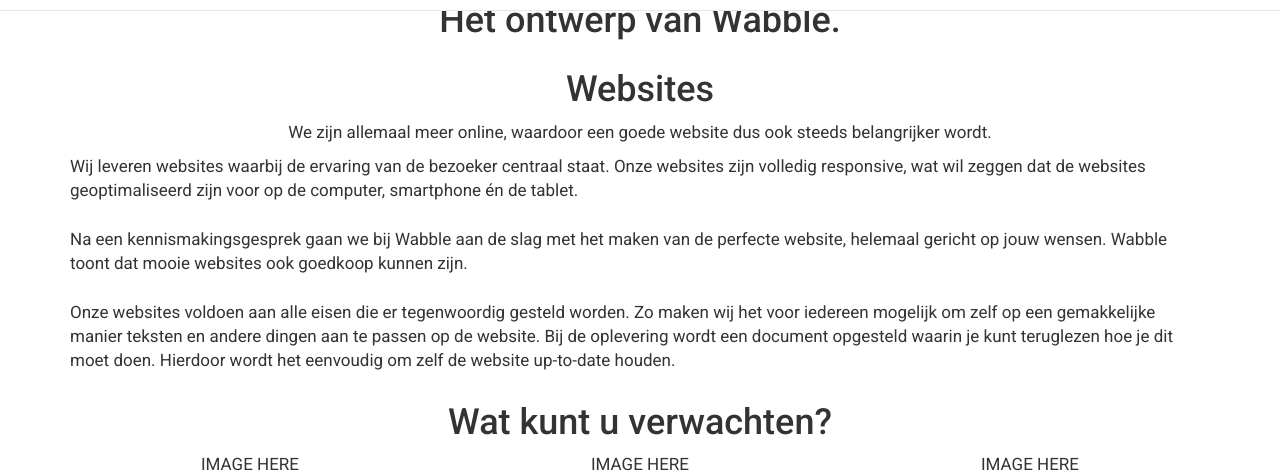
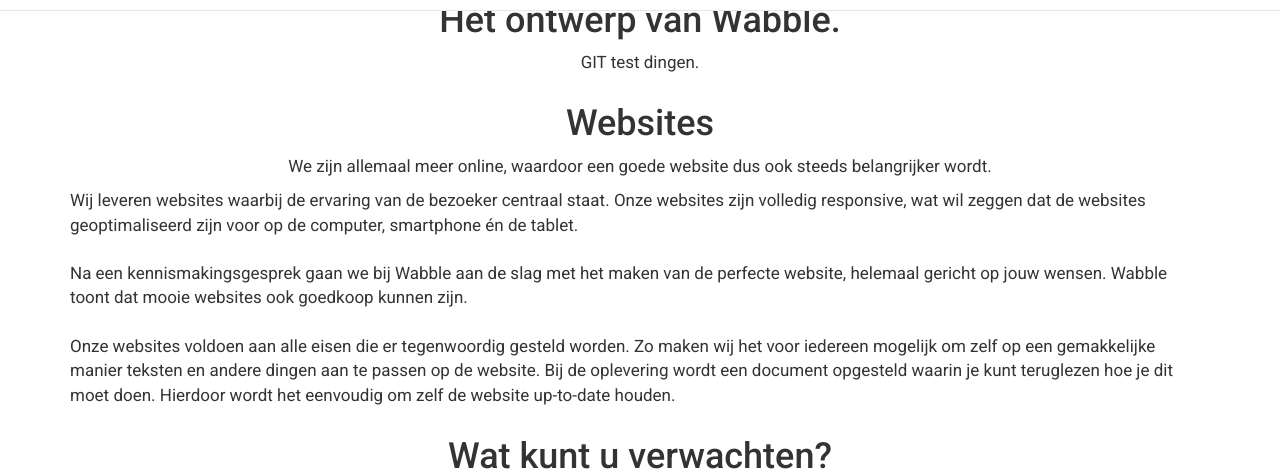
Before and after one commit to jwmvissering/Wabble-website, a PHP site: page /websites in a window 1280 px wide. Shown: the part 59-535 px from the top of the page. Run offline with PHP 8.4, Linux system fonts and the light colour scheme.

Commit message:
TEST commit, because how do branches work?

```diff
--- a/websites.php
+++ b/websites.php
@@ -27,6 +27,7 @@
         <div class="row">
             <div clas="col-md-6">
                 <h1>Jouw visie. <br/> Het ontwerp van Wabble.</h1>
+                <p>GIT test dingen.</p>
             </div>
         </div>
     </div>
```
